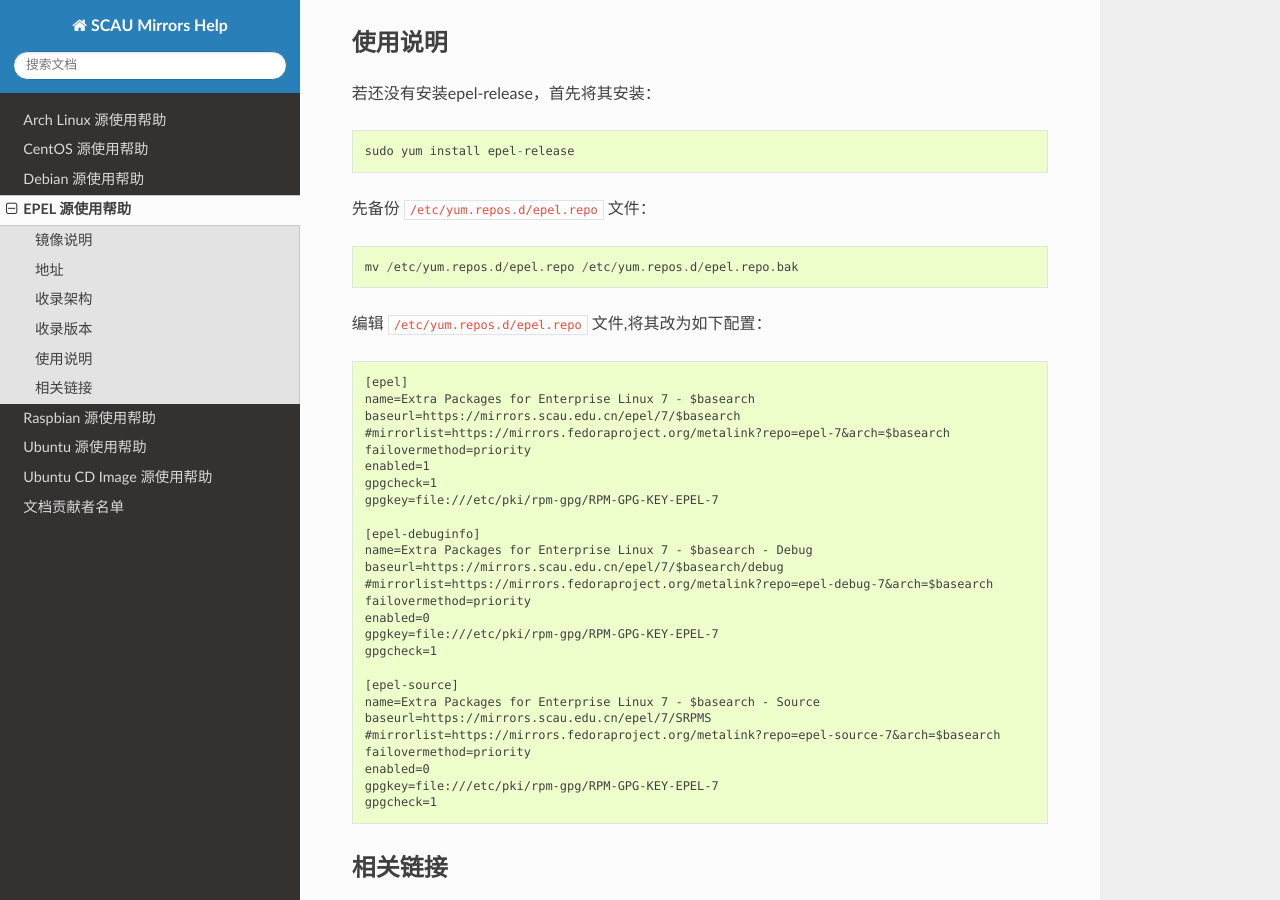
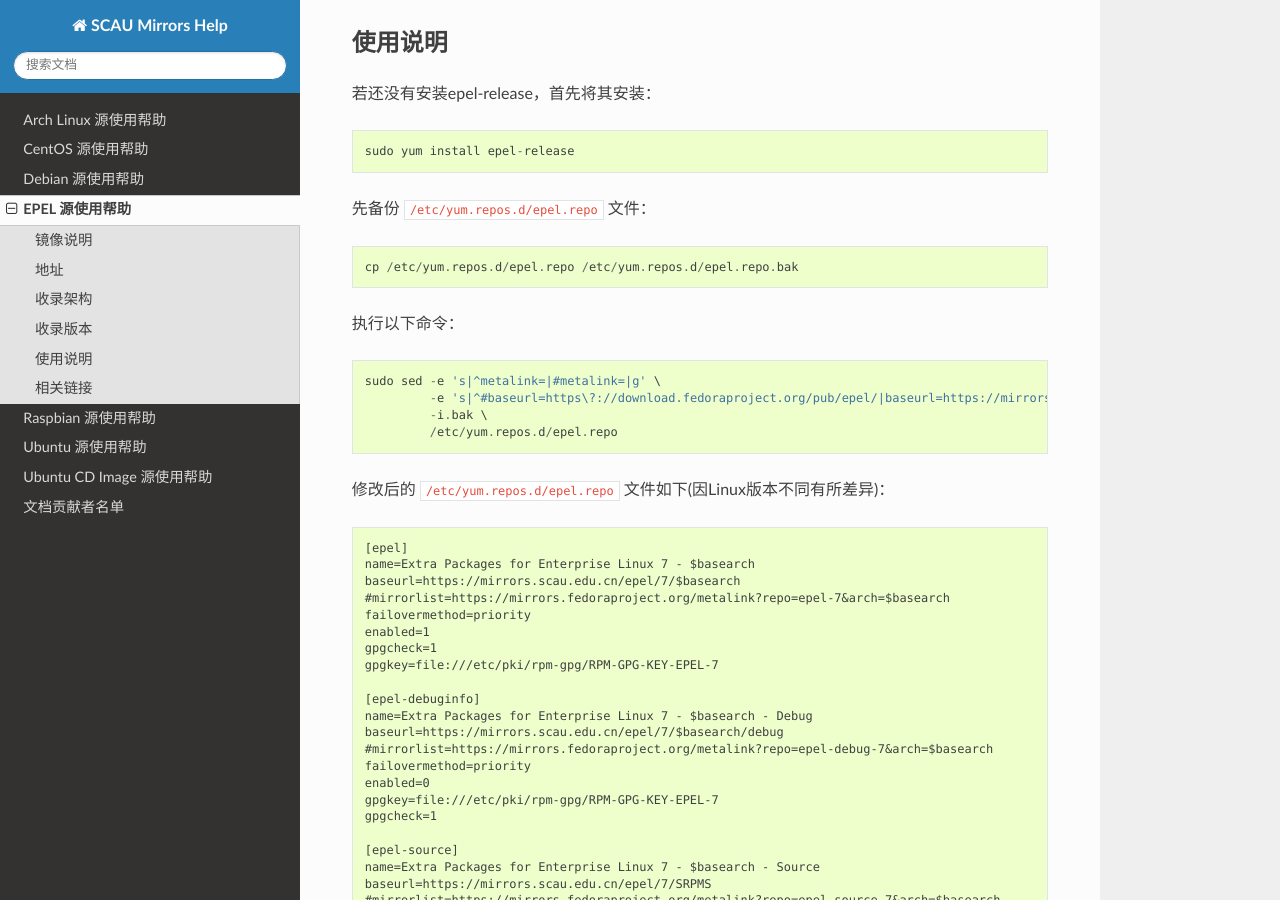
Before and after one commit to SCAULUG/Mirrors-Help, a Sphinx documentation site: the page built from source/epel.rst, in a window 1280 px wide and 900 px high, scrolled down 621 px. Built offline with Sphinx 7.4.7 and the Read the Docs theme 2.0.0, drawn with Linux system fonts in a browser that asks for light colours.

Commit message:
Update epel.rst

```diff
--- a/source/epel.rst
+++ b/source/epel.rst
@@ -35,9 +35,18 @@ https://mirrors.scau.edu.cn/epel/
 
 ::
 
-  mv /etc/yum.repos.d/epel.repo /etc/yum.repos.d/epel.repo.bak
+  cp /etc/yum.repos.d/epel.repo /etc/yum.repos.d/epel.repo.bak
 
-编辑 ``/etc/yum.repos.d/epel.repo`` 文件,将其改为如下配置：
+执行以下命令：
+
+::
+
+  sudo sed -e 's|^metalink=|#metalink=|g' \
+           -e 's|^#baseurl=https\?://download.fedoraproject.org/pub/epel/|baseurl=https://mirrors.ustc.edu.cn/epel/|g' \
+           -i.bak \
+           /etc/yum.repos.d/epel.repo
+
+修改后的 ``/etc/yum.repos.d/epel.repo`` 文件如下(因Linux版本不同有所差异)：
 
 ::
 
```
